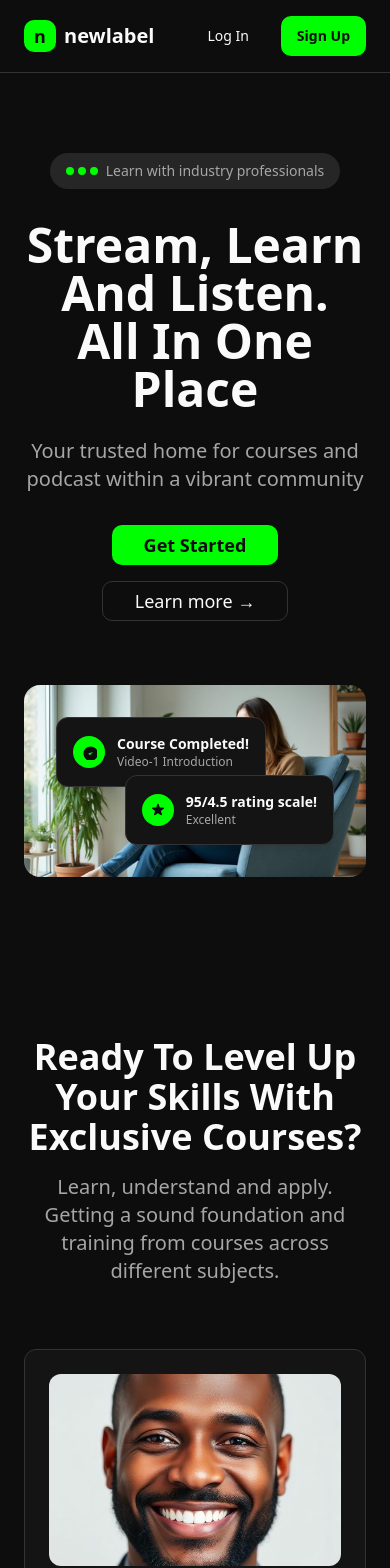
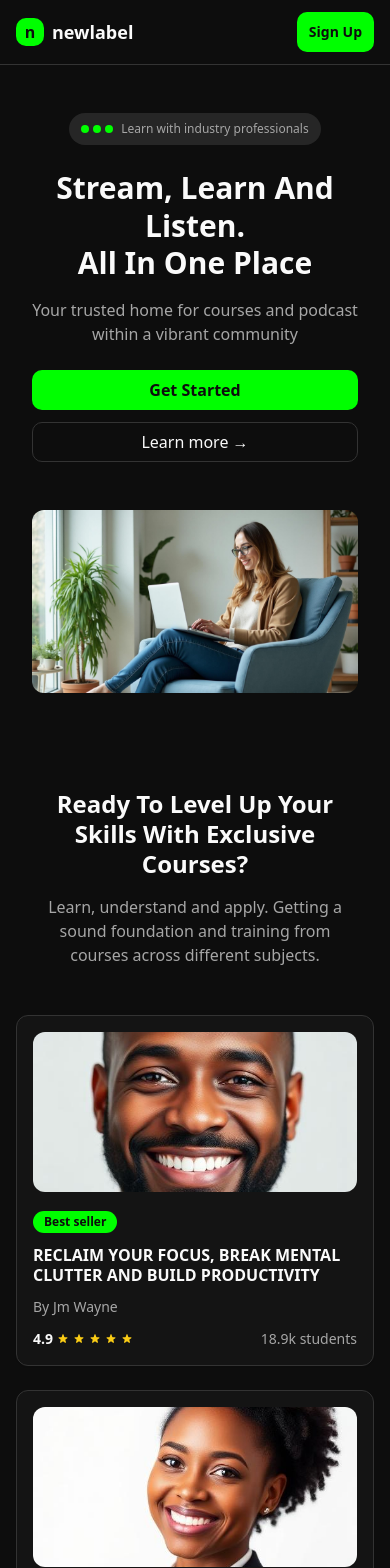
Before and after one commit to Daeviz15/newlabel-hub, a React (Vite) app: page / in a window 390 px wide. Shown: the top 1568 px of the page. Built offline with nearby package versions, Linux system fonts and the light colour scheme.

Commit message:
Refactor newsletter section
Update newsletter section to be responsive and match the new design.

```diff
--- a/src/components/CoursesSection.tsx
+++ b/src/components/CoursesSection.tsx
@@ -37,49 +37,49 @@ const CoursesSection = () => {
   ];
 
   return (
-    <section className="w-full bg-background py-20">
-      <div className="container mx-auto px-6">
+    <section className="w-full bg-background py-12 sm:py-16 lg:py-20">
+      <div className="container mx-auto px-4 sm:px-6">
         {/* Section Header */}
-        <div className="text-center mb-16">
-          <h2 className="text-4xl md:text-5xl font-bold text-foreground mb-4">
+        <div className="text-center mb-12 sm:mb-16">
+          <h2 className="text-2xl sm:text-3xl md:text-4xl lg:text-5xl font-bold text-foreground mb-4 px-4 leading-tight">
             Ready To Level Up Your Skills With Exclusive Courses?
           </h2>
-          <p className="text-xl text-muted-foreground max-w-3xl mx-auto">
+          <p className="text-base sm:text-lg lg:text-xl text-muted-foreground max-w-3xl mx-auto px-4">
             Learn, understand and apply. Getting a sound foundation and training from courses across different subjects.
           </p>
         </div>
 
         {/* Courses Grid */}
-        <div className="grid grid-cols-1 md:grid-cols-2 lg:grid-cols-3 gap-8 mb-12">
+        <div className="grid grid-cols-1 sm:grid-cols-2 lg:grid-cols-3 gap-6 sm:gap-8 mb-8 sm:mb-12">
           {courses.map((course) => (
             <Card key={course.id} className="bg-card border-border hover:border-brand-green transition-colors group">
-              <CardContent className="p-6">
+              <CardContent className="p-4 sm:p-6">
                 {/* Instructor Image */}
                 <div className="mb-4">
                   <img
                     src={course.image}
                     alt={course.instructor}
-                    className="w-full h-48 object-cover rounded-lg"
+                    className="w-full h-40 sm:h-48 object-cover rounded-lg"
                   />
                 </div>
 
                 {/* Badge */}
-                <Badge className="bg-brand-green text-background mb-3">
+                <Badge className="bg-brand-green text-background mb-3 text-xs sm:text-sm">
                   {course.badge}
                 </Badge>
 
                 {/* Course Title */}
-                <h3 className="text-lg font-bold text-card-foreground mb-4 leading-tight">
+                <h3 className="text-base sm:text-lg font-bold text-card-foreground mb-3 sm:mb-4 leading-tight">
                   {course.title}
                 </h3>
 
                 {/* Instructor */}
-                <p className="text-sm text-muted-foreground mb-4">
+                <p className="text-sm text-muted-foreground mb-3 sm:mb-4">
                   By {course.instructor}
                 </p>
 
                 {/* Rating and Students */}
-                <div className="flex items-center justify-between">
+                <div className="flex items-center justify-between flex-wrap gap-2">
                   <div className="flex items-center space-x-2">
                     <div className="flex items-center space-x-1">
                       <span className="text-sm font-semibold text-card-foreground">
@@ -89,7 +89,7 @@ const CoursesSection = () => {
                         {[...Array(5)].map((_, i) => (
                           <svg
                             key={i}
-                            className="w-4 h-4 text-yellow-400 fill-current"
+                            className="w-3 h-3 sm:w-4 sm:h-4 text-yellow-400 fill-current"
                             viewBox="0 0 20 20"
                           >
                             <path d="M9.049 2.927c.3-.921 1.603-.921 1.902 0l1.07 3.292a1 1 0 00.95.69h3.462c.969 0 1.371 1.24.588 1.81l-2.8 2.034a1 1 0 00-.364 1.118l1.07 3.292c.3.921-.755 1.688-1.54 1.118l-2.8-2.034a1 1 0 00-1.175 0l-2.8 2.034c-.784.57-1.838-.197-1.539-1.118l1.07-3.292a1 1 0 00-.364-1.118L2.98 8.72c-.783-.57-.38-1.81.588-1.81h3.461a1 1 0 00.951-.69l1.07-3.292z" />
@@ -108,8 +108,8 @@ const CoursesSection = () => {
         </div>
 
         {/* View All Button */}
-        <div className="text-center">
-          <Button className="bg-brand-green hover:bg-brand-green-hover text-background font-semibold px-8 py-3">
+        <div className="text-center px-4">
+          <Button className="bg-brand-green hover:bg-brand-green-hover text-background font-semibold px-6 sm:px-8 py-3 w-full sm:w-auto">
             View All Courses
           </Button>
         </div>
--- a/src/components/Header.tsx
+++ b/src/components/Header.tsx
@@ -2,38 +2,38 @@ import { Button } from "@/components/ui/button";
 
 const Header = () => {
   return (
-    <header className="w-full bg-background border-b border-border">
-      <div className="container mx-auto px-6 py-4 flex items-center justify-between">
+    <header className="w-full bg-background border-b border-border sticky top-0 z-50">
+      <div className="container mx-auto px-4 sm:px-6 py-3 sm:py-4 flex items-center justify-between">
         {/* Logo */}
         <div className="flex items-center space-x-2">
-          <div className="w-8 h-8 bg-brand-green rounded-md flex items-center justify-center">
-            <span className="text-background font-bold text-lg">n</span>
+          <div className="w-7 h-7 sm:w-8 sm:h-8 bg-brand-green rounded-md flex items-center justify-center">
+            <span className="text-background font-bold text-base sm:text-lg">n</span>
           </div>
-          <span className="text-foreground font-bold text-xl">newlabel</span>
+          <span className="text-foreground font-bold text-lg sm:text-xl">newlabel</span>
         </div>
 
         {/* Navigation */}
-        <nav className="hidden md:flex items-center space-x-8">
-          <a href="#" className="text-foreground hover:text-brand-green transition-colors">
+        <nav className="hidden lg:flex items-center space-x-6 xl:space-x-8">
+          <a href="#" className="text-foreground hover:text-brand-green transition-colors text-sm xl:text-base">
             Home
           </a>
-          <a href="#" className="text-muted-foreground hover:text-brand-green transition-colors">
+          <a href="#" className="text-muted-foreground hover:text-brand-green transition-colors text-sm xl:text-base">
             About us
           </a>
-          <a href="#" className="text-muted-foreground hover:text-brand-green transition-colors">
+          <a href="#" className="text-muted-foreground hover:text-brand-green transition-colors text-sm xl:text-base">
             Subsidiaries
           </a>
-          <a href="#" className="text-muted-foreground hover:text-brand-green transition-colors">
+          <a href="#" className="text-muted-foreground hover:text-brand-green transition-colors text-sm xl:text-base">
             Blog
           </a>
         </nav>
 
         {/* Auth Buttons */}
-        <div className="flex items-center space-x-4">
-          <Button variant="ghost" className="text-foreground hover:text-brand-green">
+        <div className="flex items-center space-x-2 sm:space-x-4">
+          <Button variant="ghost" className="text-foreground hover:text-brand-green text-sm sm:text-base px-2 sm:px-4 hidden sm:inline-flex">
             Log In
           </Button>
-          <Button className="bg-brand-green hover:bg-brand-green-hover text-background font-semibold">
+          <Button className="bg-brand-green hover:bg-brand-green-hover text-background font-semibold text-sm sm:text-base px-3 sm:px-6 py-2">
             Sign Up
           </Button>
         </div>
--- a/src/components/HeroSection.tsx
+++ b/src/components/HeroSection.tsx
@@ -3,80 +3,80 @@ import heroImage from "@/assets/hero-woman-laptop.jpg";
 
 const HeroSection = () => {
   return (
-    <section className="w-full bg-background py-20">
-      <div className="container mx-auto px-6">
-        <div className="text-center mb-16">
+    <section className="w-full bg-background py-12 sm:py-16 lg:py-20">
+      <div className="container mx-auto px-4 sm:px-6">
+        <div className="text-center mb-12 sm:mb-16">
           {/* Badge */}
-          <div className="inline-flex items-center bg-secondary rounded-full px-4 py-2 mb-8">
+          <div className="inline-flex items-center bg-secondary rounded-full px-3 sm:px-4 py-2 mb-6 sm:mb-8">
             <div className="flex items-center space-x-2">
               <div className="flex space-x-1">
                 <div className="w-2 h-2 bg-brand-green rounded-full"></div>
                 <div className="w-2 h-2 bg-brand-green rounded-full"></div>
                 <div className="w-2 h-2 bg-brand-green rounded-full"></div>
               </div>
-              <span className="text-sm text-muted-foreground">
+              <span className="text-xs sm:text-sm text-muted-foreground">
                 Learn with industry professionals
               </span>
             </div>
           </div>
 
           {/* Main Headline */}
-          <h1 className="text-5xl md:text-6xl lg:text-7xl font-bold text-foreground mb-6">
+          <h1 className="text-3xl sm:text-4xl md:text-5xl lg:text-6xl xl:text-7xl font-bold text-foreground mb-4 sm:mb-6 leading-tight">
             Stream, Learn And Listen.
             <br />
             <span className="text-foreground">All In One Place</span>
           </h1>
 
           {/* Subheadline */}
-          <p className="text-xl text-muted-foreground mb-8 max-w-2xl mx-auto">
+          <p className="text-base sm:text-lg lg:text-xl text-muted-foreground mb-6 sm:mb-8 max-w-2xl mx-auto px-4">
             Your trusted home for courses and podcast within a vibrant community
           </p>
 
           {/* CTA Buttons */}
-          <div className="flex flex-col sm:flex-row items-center justify-center space-y-4 sm:space-y-0 sm:space-x-4 mb-16">
-            <Button className="bg-brand-green hover:bg-brand-green-hover text-background font-semibold px-8 py-3 text-lg">
+          <div className="flex flex-col sm:flex-row items-center justify-center space-y-3 sm:space-y-0 sm:space-x-4 mb-12 sm:mb-16 px-4">
+            <Button className="bg-brand-green hover:bg-brand-green-hover text-background font-semibold px-6 sm:px-8 py-3 text-base sm:text-lg w-full sm:w-auto">
               Get Started
             </Button>
-            <Button variant="outline" className="border-border text-foreground hover:bg-secondary px-8 py-3 text-lg">
+            <Button variant="outline" className="border-border text-foreground hover:bg-secondary px-6 sm:px-8 py-3 text-base sm:text-lg w-full sm:w-auto">
               Learn more →
             </Button>
           </div>
         </div>
 
         {/* Hero Image */}
-        <div className="relative max-w-4xl mx-auto">
-          <div className="relative rounded-2xl overflow-hidden bg-gradient-to-br from-secondary to-muted">
+        <div className="relative max-w-5xl mx-auto px-4">
+          <div className="relative rounded-xl sm:rounded-2xl overflow-hidden bg-gradient-to-br from-secondary to-muted">
             <img
               src={heroImage}
               alt="Woman learning on laptop"
               className="w-full h-auto object-cover"
             />
 
-            {/* Floating Cards */}
-            <div className="absolute top-8 left-8 bg-card rounded-lg p-4 shadow-lg border border-border">
-              <div className="flex items-center space-x-3">
-                <div className="w-8 h-8 bg-brand-green rounded-full flex items-center justify-center">
-                  <svg className="w-4 h-4 text-background" fill="currentColor" viewBox="0 0 20 20">
+            {/* Floating Cards - Hidden on mobile for cleaner look */}
+            <div className="hidden sm:block absolute top-4 sm:top-8 left-4 sm:left-8 bg-card rounded-lg p-3 sm:p-4 shadow-lg border border-border max-w-[200px]">
+              <div className="flex items-center space-x-2 sm:space-x-3">
+                <div className="w-6 h-6 sm:w-8 sm:h-8 bg-brand-green rounded-full flex items-center justify-center flex-shrink-0">
+                  <svg className="w-3 h-3 sm:w-4 sm:h-4 text-background" fill="currentColor" viewBox="0 0 20 20">
                     <path d="M9 12l2 2 4-4m6 2a9 9 0 11-18 0 9 9 0 0118 0z" />
                   </svg>
                 </div>
-                <div>
-                  <p className="text-sm font-semibold text-card-foreground">Course Completed!</p>
-                  <p className="text-xs text-muted-foreground">Video-1 Introduction</p>
+                <div className="min-w-0">
+                  <p className="text-xs sm:text-sm font-semibold text-card-foreground truncate">Course Completed!</p>
+                  <p className="text-xs text-muted-foreground truncate">Video-1 Introduction</p>
                 </div>
               </div>
             </div>
 
-            <div className="absolute bottom-8 right-8 bg-card rounded-lg p-4 shadow-lg border border-border">
-              <div className="flex items-center space-x-3">
-                <div className="w-8 h-8 bg-brand-green rounded-full flex items-center justify-center">
-                  <svg className="w-4 h-4 text-background" fill="currentColor" viewBox="0 0 20 20">
+            <div className="hidden sm:block absolute bottom-4 sm:bottom-8 right-4 sm:right-8 bg-card rounded-lg p-3 sm:p-4 shadow-lg border border-border max-w-[200px]">
+              <div className="flex items-center space-x-2 sm:space-x-3">
+                <div className="w-6 h-6 sm:w-8 sm:h-8 bg-brand-green rounded-full flex items-center justify-center flex-shrink-0">
+                  <svg className="w-3 h-3 sm:w-4 sm:h-4 text-background" fill="currentColor" viewBox="0 0 20 20">
                     <path d="M9.049 2.927c.3-.921 1.603-.921 1.902 0l1.07 3.292a1 1 0 00.95.69h3.462c.969 0 1.371 1.24.588 1.81l-2.8 2.034a1 1 0 00-.364 1.118l1.07 3.292c.3.921-.755 1.688-1.54 1.118l-2.8-2.034a1 1 0 00-1.175 0l-2.8 2.034c-.784.57-1.838-.197-1.539-1.118l1.07-3.292a1 1 0 00-.364-1.118L2.98 8.72c-.783-.57-.38-1.81.588-1.81h3.461a1 1 0 00.951-.69l1.07-3.292z" />
                   </svg>
                 </div>
-                <div>
-                  <p className="text-sm font-semibold text-card-foreground">95/4.5 rating scale!</p>
-                  <p className="text-xs text-muted-foreground">Excellent</p>
+                <div className="min-w-0">
+                  <p className="text-xs sm:text-sm font-semibold text-card-foreground truncate">95/4.5 rating scale!</p>
+                  <p className="text-xs text-muted-foreground truncate">Excellent</p>
                 </div>
               </div>
             </div>
```
Also changed, not shown: src/components/Footer.tsx (+22 -9 lines).
